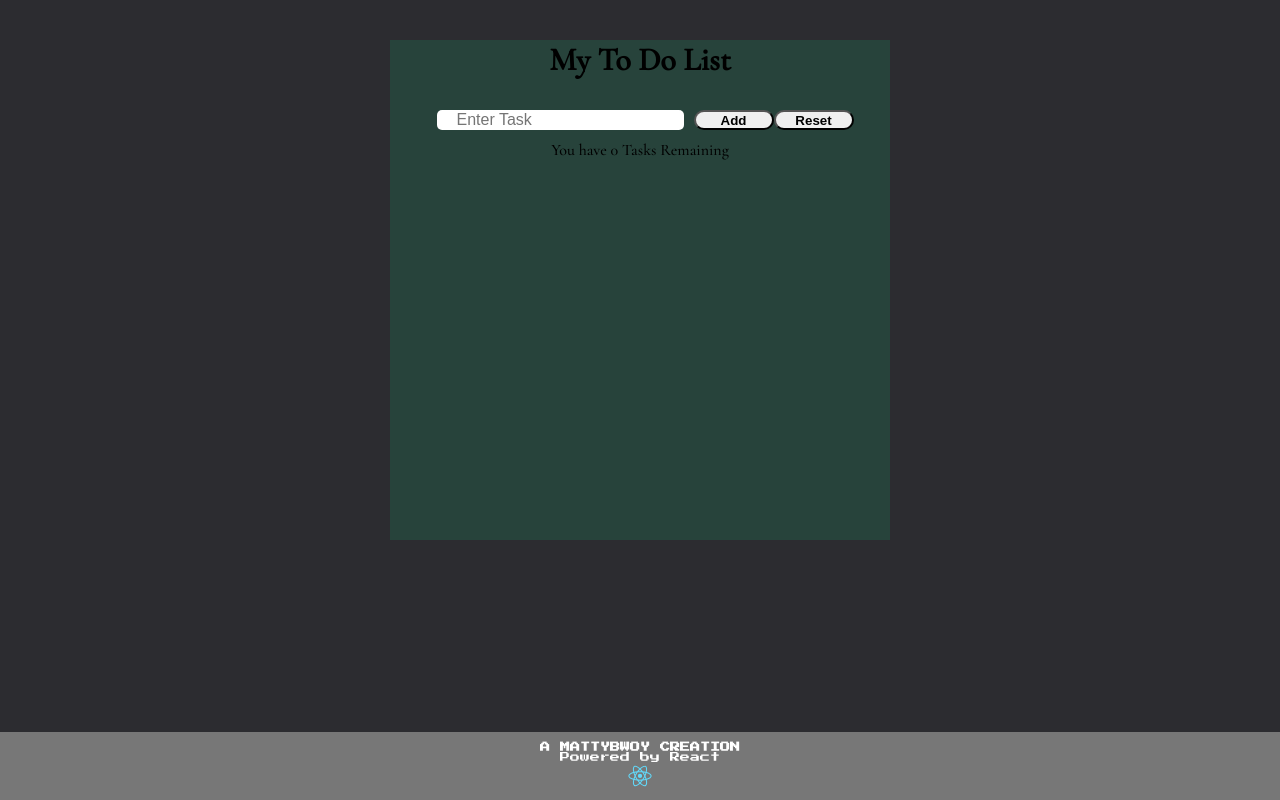
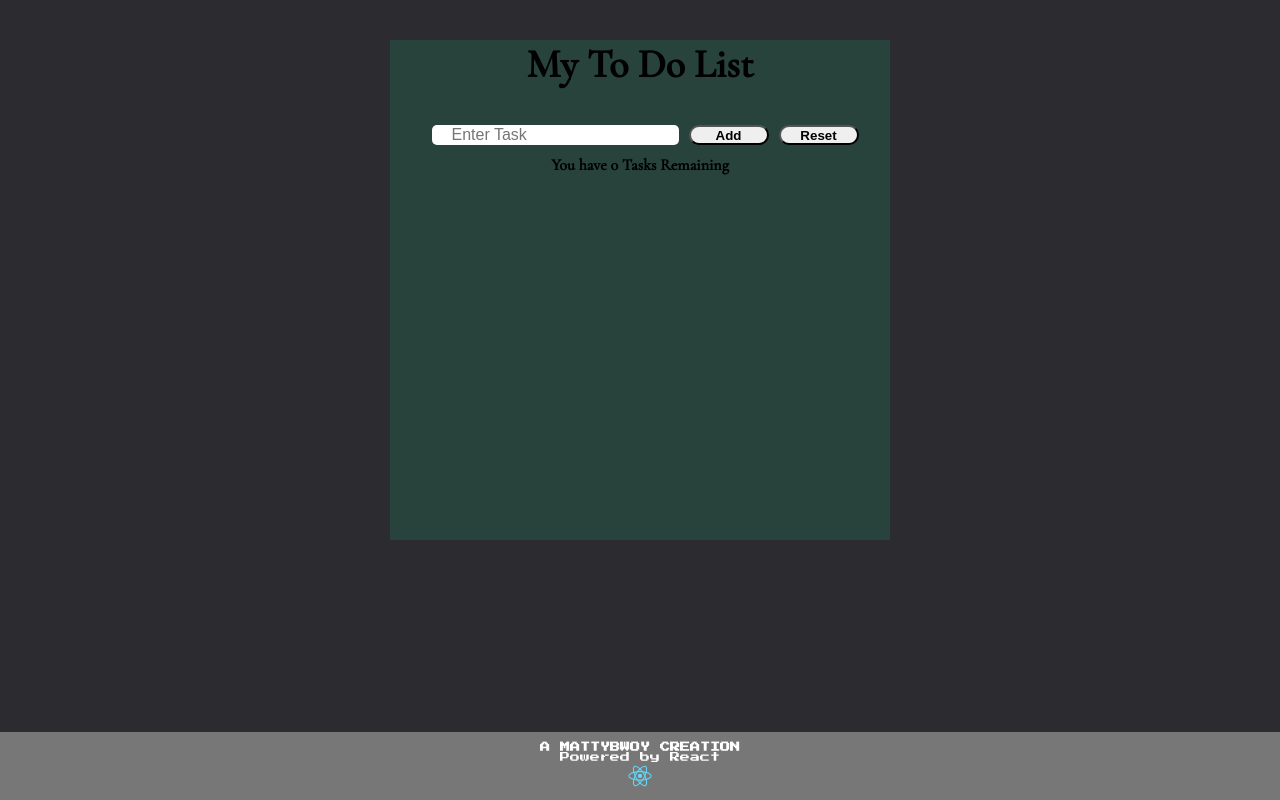
Before and after one commit to mattybwoy/React-ToDo, a React (Create React App) app: page / in a window 1280 px wide. Built offline with nearby package versions, Linux system fonts and the light colour scheme.

Commit message:
Hover animations added for buttons, resize title, update readme

```diff
--- a/src/App.css
+++ b/src/App.css
@@ -25,3 +25,7 @@ body{
   cursor: pointer;
   font-weight: bolder;
 }
+
+#title {
+  font-size: 40px;
+}
--- a/src/App.js
+++ b/src/App.js
@@ -6,7 +6,7 @@ import NoteListHook from './NoteListHook'
 function App() {
   return (
     <div className="App">
-        <h1>My To Do List</h1>
+        <h1 id = "title">My To Do List</h1>
         < NoteList/>
         {/* < NoteListHook/> */}
 
--- a/src/NoteList.js
+++ b/src/NoteList.js
@@ -59,11 +59,11 @@ render() {
       <label>
       <input type='text' placeholder= 'Enter Task' value={this.state.currentItem.value}onChange = {this.handleChange}/>
       </label>
-      <button type = 'submit'>Add</button>
-      <button type = 'reset' onClick ={this.resetForm}>Reset</button>
+      <button id = "addB" type = 'submit'>Add</button>
+      <button id = "resetB" type = 'reset' onClick ={this.resetForm}>Reset</button>
       </form>
 
-    You have {this.state.todo.length} Tasks Remaining
+    <strong>You have {this.state.todo.length} Tasks Remaining</strong>
 
       {this.state.todo.map((item) => {
         return (<div className="list" key={item.key}><p>{item.value} <input type='checkbox' />
--- a/src/Notelist.css
+++ b/src/Notelist.css
@@ -21,6 +21,18 @@
   cursor: pointer;
 }
 
+#addB {
+  margin-right: 10px;
+}
+#addB:hover {
+  background-color:burlywood;
+}
+
+
+#resetB:hover{
+  background-color: darkred;
+}
+
 .faicons{
   margin: 0 5px;
   font-size:15px;
```
Also changed, not shown: 1 other file (tests, documents, lock files or other folders).
